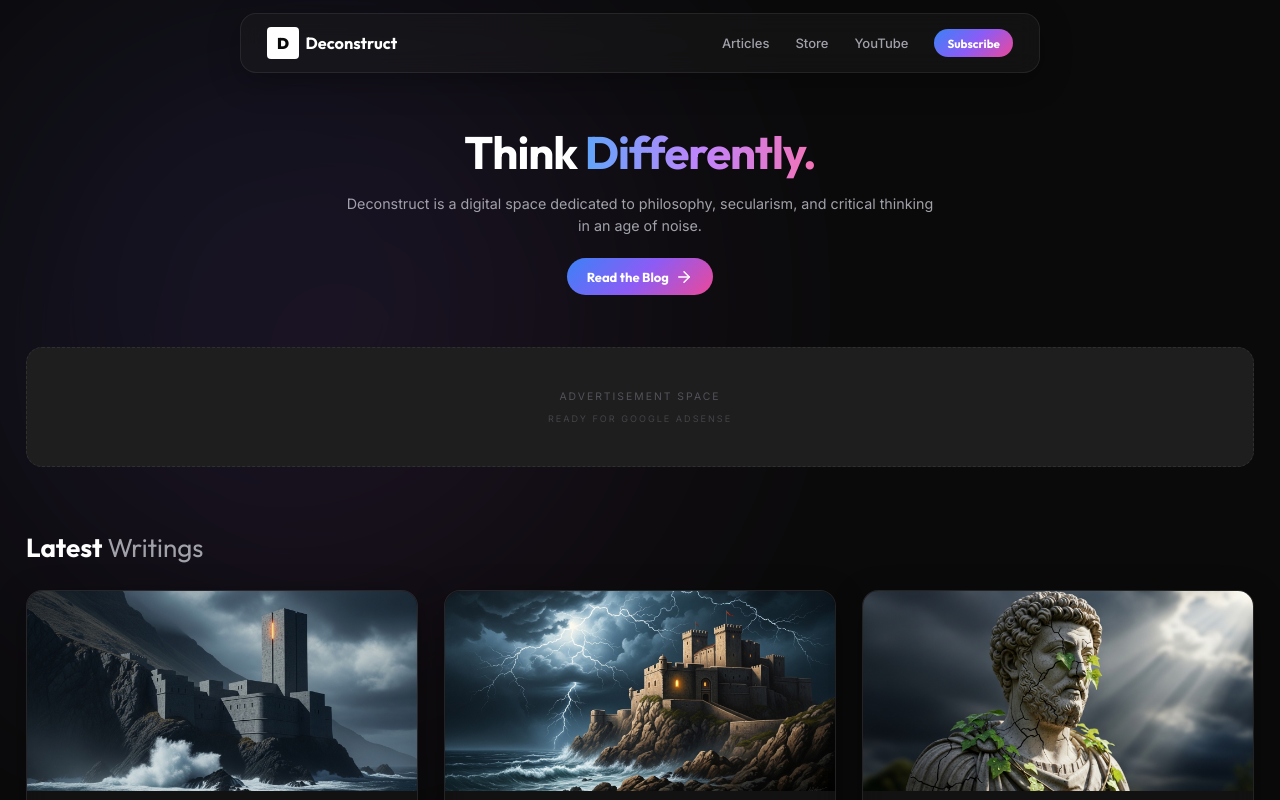
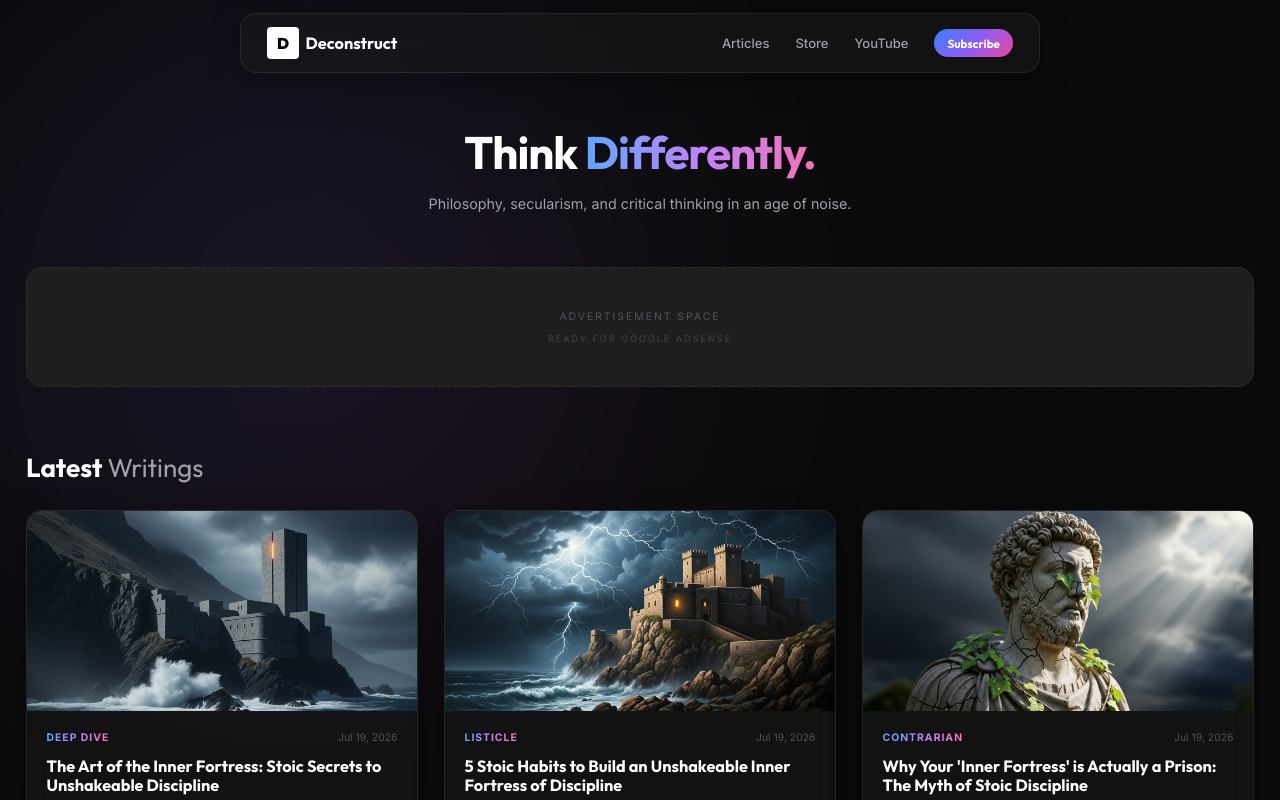
Before and after one commit to 4careers/deconstruct, a Next.js app: page / in a window 1280 px wide. Shown: the top 800 px of the page. Built offline with nearby package versions, Linux system fonts and the light colour scheme.

Commit message:
Streamline hero section and make title clickable

```diff
--- a/src/app/page.js
+++ b/src/app/page.js
@@ -18,19 +18,14 @@ export default function Home() {
       <main>
         {/* Hero Section */}
         <section className="container" style={{ paddingTop: '3rem', paddingBottom: '2rem', textAlign: 'center' }}>
-          <h1 style={{ fontSize: '3.5rem', letterSpacing: '-1px', marginBottom: '1rem' }}>
-            Think <span className="text-gradient">Differently.</span>
-          </h1>
-          <p style={{ color: 'var(--text-secondary)', fontSize: '1.1rem', maxWidth: '600px', margin: '0 auto 1.5rem' }}>
-            Deconstruct is a digital space dedicated to philosophy, secularism, and critical thinking in an age of noise.
+          <Link href="/blog" style={{ display: 'inline-block', transition: 'transform 0.2s ease' }} onMouseOver={e => e.currentTarget.style.transform = 'scale(1.02)'} onMouseOut={e => e.currentTarget.style.transform = 'scale(1)'}>
+            <h1 style={{ fontSize: '3.5rem', letterSpacing: '-1px', margin: '0 0 1rem 0' }}>
+              Think <span className="text-gradient">Differently.</span>
+            </h1>
+          </Link>
+          <p style={{ color: 'var(--text-secondary)', fontSize: '1.1rem', maxWidth: '600px', margin: '0 auto' }}>
+            Philosophy, secularism, and critical thinking in an age of noise.
           </p>
-          <div style={{ display: 'flex', gap: '1rem', justifyContent: 'center' }}>
-            <Link href="/blog">
-              <button className="btn-primary" style={{ display: 'flex', alignItems: 'center', gap: '0.5rem' }}>
-                Read the Blog <ArrowRight size={18} />
-              </button>
-            </Link>
-          </div>
         </section>
 
         {/* Homepage Ad Unit */}
```
